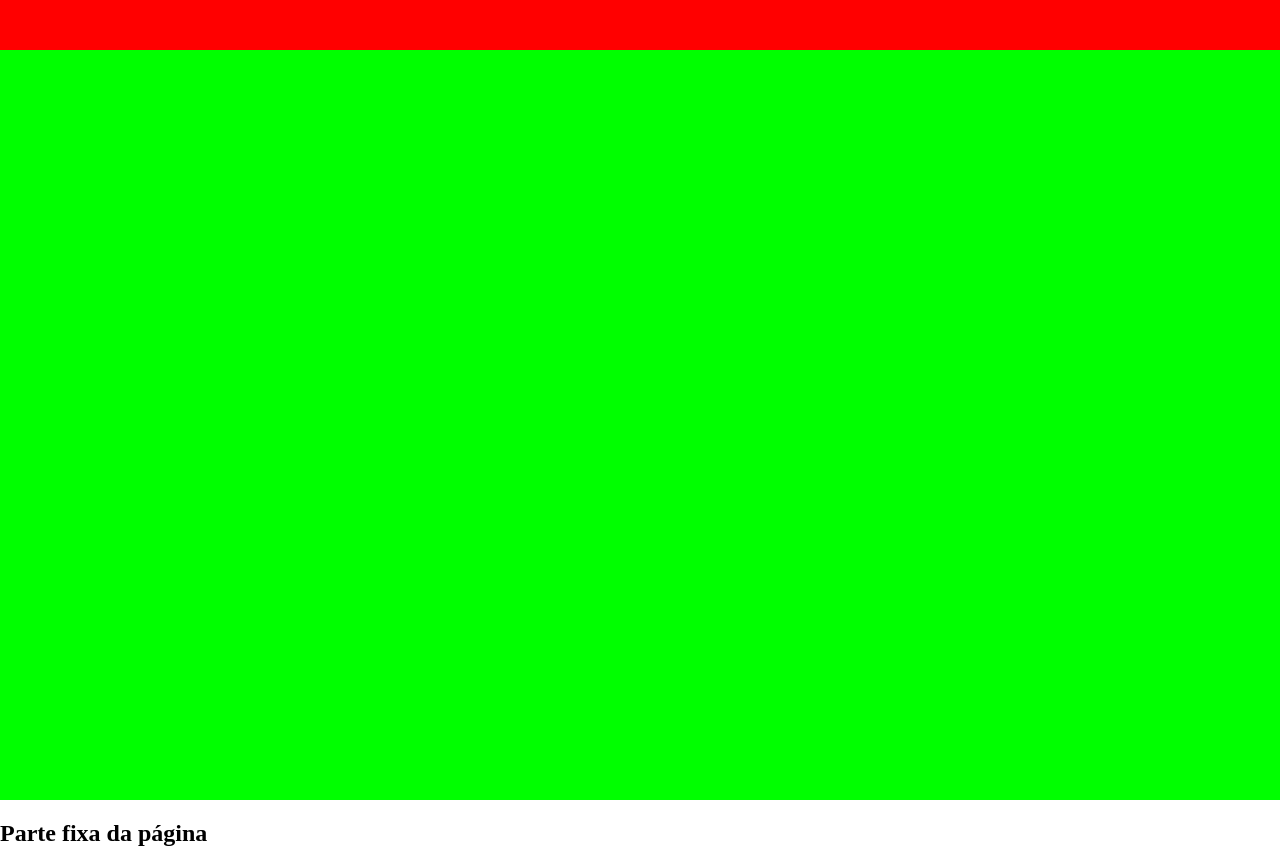
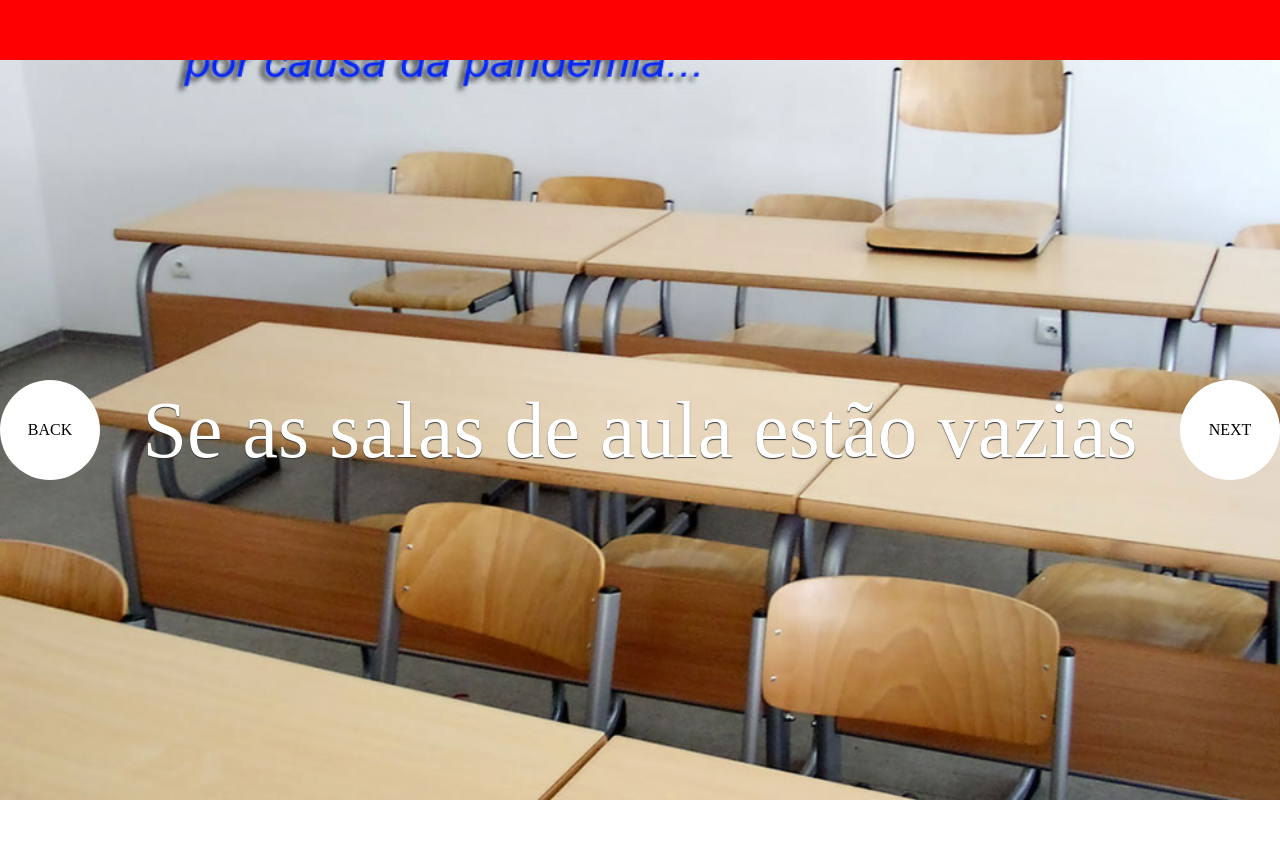
Before and after one commit to ricardobecheli/Desafio-Rocketseat-Dowhile2021, a plain HTML site: page index.html in a window 1280 px wide. After the commit the page ends 800 px from the top, so only its background shows below. Drawn offline with Linux system fonts and the light colour scheme.

Commit message:
Outra solução

```diff
--- a/index.html
+++ b/index.html
@@ -5,124 +5,26 @@
     <meta charset="UTF-8">
     <meta http-equiv="X-UA-Compatible" content="IE=edge">
     <meta name="viewport" content="width=device-width, initial-scale=1.0">
-    <title>Educação Já</title>
-    <link rel="stylesheet" href="style.css">
-
-
+    <title>EDUCARTE</title>
+    <link rel="stylesheet" href="style.css" />
 </head>
-
 
 <body>
     <header>
         <div class="header"></div>
-        <div class="slider"></div>
-        <div class="slider--width">
-            <div class="slider--item" style="background-color: green;"></div>
-            <div class="slider--item" style="background-color: blue;"></div>
-            <div class="slider--item" style="background-color: orange;"></div>
+        <div class="slider">
+            <div class="slider--controls">
+                <div class="slider--control" onclick="goPrev()">BACK</div>
+                <div class="slider--control" onclick="goNext()">NEXT</div>
+            </div>
+            <div class="slider--width">
+                <div class="slider--item" style="background-image: url(images/1classroom.jpg);">Se as salas de aula estão vazias</div>
+                <div class="slider--item" style="background-image: url(images/2lousa.jpg);">Venha para o curso Online</div>
+                <div class="slider--item" style="background-image: url(images/3students.jpg);">E continue estudando!</div>
+            </div>
+
         </div>
-
     </header>
-    <section>
-        <h1>Parte fixa da página</h1>
-    </section>
-
-
-
-
-    <!--
-# Sobre o desafio (see ENGLISH version below)
-
-Neste desafio você irá desenvolver uma página web utilizando **HTML**, **CSS** e **JavaScript** que deverá resolver o seguinte problema 👇
-
-> "Pensando em construir o futuro, como você solucionaria os problemas de acesso à educação hoje, utilizando a tecnologia?"
->
-
-Para este desafio, você deve criar uma landing page explicando, da maneira mais clara possível, a sua solução. Dessa forma, se você pensar em alguma plataforma complexa, não será preciso desenvolvê-la por inteiro, basta explicar o seu funcionamento e como ela vai resolver o problema apresentado acima. Idealize um produto, e crie uma página para apresentá-lo como solução ao problema.
-
-Para que seu desafio possa ser avaliado, você deve disponibilizar:
-
-- O código do seu desafio, que deve ser disponibilizado em um repositório (público) do Github ;
-- Uma URL onde possamos acessar a sua aplicação. Esse deploy pode ser realizado na plataforma de sua preferência. [Aqui temos um vídeo](https://www.notion.so/Desafio-HTML-CSS-e-JS-d214b654aec44c21b55a399a73fcfb04) explicando como fazer o deploy no GitHub Pages.
-
-**Lembre-se:** não existe certo ou errado. O nosso objetivo é que você tenha a liberdade de construir a sua solução, porém, limitando-se a algumas tecnologias que são as mais desejadas hoje pelas empresas parceiras.
-
-# Tecnologias
-
-Para desenvolver seu projeto, é necessário utilizar algumas tecnologias de forma obrigatória. Elas costumam ser necessárias em qualquer cenário, então não se sinta limitado(a) a utilizar somente elas. Essas devem formar a base do seu projeto. Além delas, você encontrará outras que trouxemos como **sugestões**, conforme a solução que você preferir trazer para o problema proposto.
-
-Foque em entregar o melhor que você pode com o que você sabe, não se sinta forçado(a) a aplicar todas as ferramentas sugeridas. Na avaliação, será levado em conta o seu nível e sua habilidade dentro da sua esfera de conhecimento. E as sugestões são sugestões de verdade, elas não afetam a avaliação. 💜
-
-**Obrigatórias**:
-
-- HTML
-- CSS
-- JavaScript
-
-<aside>
-💡 Lembrando que para este desafio você NÃO PODE usar frameworks como ReactJS, Vue.js, Angular ou outros. Também não é necessário desenvolver um back-end para o projeto. A correção será apenas do front-end.
-
-</aside>
-
-**Opcionais/Possibilidades**:
-
-- [ScrollReveal](https://scrollrevealjs.org/)
-- [Animate.css](https://animate.style/)
-- [VanillaTilt.js](https://micku7zu.github.io/vanilla-tilt.js/)
-
-**Dica da tripulação!** A*tenção para tópicos como **acessibilidade, usabilidade e responsividade,** eles ****poderão te trazer muitos conhecimentos novos! 💜*
-
-
-
-
-ENGLISH:
-
-
-
-
-# About the challenge
-
-In this challenge you will develop a web page using **HTML**, **CSS** and **JavaScript** which should solve the following problem 👇
-
-> "Thinking about building the future, how would you solve the problems of access to education today, using technology?"
->
-
-For this challenge, you must create a landing page explaining, as clearly as possible, your solution. That way, if you think about a complex platform, you won't need to develop it in its entirety, just explain how it works and how it will solve the problem presented above. Idealize a product, and create a page to present it as a solution to the problem.
-
-In order for your challenge to be evaluated, you must provide:
-
-- The code for your challenge, which must be made available in a (public) Github repository;
-- A URL where we can access your application. This deployment can be performed on the platform of your choice. [Here we have a video](https://www.notion.so/Desafio-HTML-CSS-e-JS-d214b654aec44c21b55a399a73fcfb04) explaining how to deploy on GitHub Pages.
-
-**Remember:** there is no right or wrong. Our goal is for you to have the freedom to build your solution, however, limiting yourself to some technologies that are most desired today by partner companies.
-
-# Technologies
-
-To develop your project, it is necessary to use some technologies in a mandatory way. They are often needed in any setting, so don't feel limited to just using them. These should form the foundation of your project. Besides them, you will find others that we brought as **suggestions**, according to the solution you prefer to bring to the proposed problem.
-
-Focus on delivering the best you can with what you know, don't feel forced to apply all the tools suggested. In the assessment, your level and skill within your sphere of knowledge will be taken into account. And the suggestions are real suggestions, they don't affect the assessment. 💜
-
-**Required**:
-
-- HTML
-- CSS
-- JavaScript
-
-<aside>
-💡 Remembering that for this challenge you CANNOT use frameworks like ReactJS, Vue.js, Angular or others. It is also not necessary to develop a backend for the project. The fix will be from the front end only.
-
-</aside>
-
-**Optional/Possibilities**:
-
-- [ScrollReveal](https://scrollrevealjs.org/)
-- [Animate.css](https://animate.style/)
-- [VanillaTilt.js](https://micku7zu.github.io/vanilla-tilt.js/)
-
-**Crew Tip!** Watch out for topics like **accessibility, usability and responsiveness,** they ****can bring you lots of new knowledge! 💜*
-    -->
-
-
     <script src="script.js"></script>
 </body>
 
--- a/script.js
+++ b/script.js
@@ -0,0 +1,27 @@
+let totalSlides = document.querySelectorAll('.slider--item').length;
+let currentSlide = 0;
+
+document.querySelector('.slider--width').style.width = `calc(100vw * ${totalSlides})`;
+document.querySelector('.slider--controls').style.height = `${document.querySelector('.slider').clientHeight}px`;
+
+function goPrev() {
+    currentSlide--;
+    if(currentSlide < 0) {
+        currentSlide = totalSlides -1;
+    }
+    updateMargin();
+}
+function goNext() {
+    currentSlide++;
+    if(currentSlide > (totalSlides-1)){
+        currentSlide = 0;
+    }
+    updateMargin();
+}
+
+function updateMargin() {
+    let slideitemWidth = document.querySelector('.slider--item').clientWidth
+    let newMargin = (currentSlide * slideitemWidth);
+    document.querySelector('.slider--width').style.marginLeft = `-${newMargin}px`;
+
+}
--- a/style.css
+++ b/style.css
@@ -1,3 +1,6 @@
+* {
+    box-sizing: border-box;
+  }
   body {
     margin: 0;
   }
@@ -9,10 +12,47 @@ header {
     background-color: #ccc;
   }
   .header {
-    height: 50px;
+    height: 60px;
     background-color: #ff0000;
   }
   .slider {
     flex: 1;
-    background-color: #00ff00;
+    overflow: hidden;
   }
+  .slider--width {
+    height: 100%;
+    display: flex;
+    transition: all ease 0.3s;
+  }
+  .slider--item {
+    width: 100vw;
+    height: inherit;
+    background-position: center;
+    background-size: cover;
+    display: flex;
+    justify-content: center;
+    align-items: center;
+    color: #fff;
+    text-shadow: 0px 1px 1px #333;
+    font-size: 80px;
+  }
+  .slider--controls {
+    position: absolute;
+    z-index: 99;
+    width: 100%;
+    display: flex;
+    justify-content: space-between;
+    align-items: center;
+  }
+  .slider--control {
+    width: 100px;
+    height: 100px;
+    background-color: #fff;
+    border-radius: 50%;
+    overflow: hidden;
+    cursor: pointer;
+    display: flex;
+    justify-content: center;
+    align-items: center;
+
+  }
```
Lines whose indentation alone changed are shown as unchanged.
